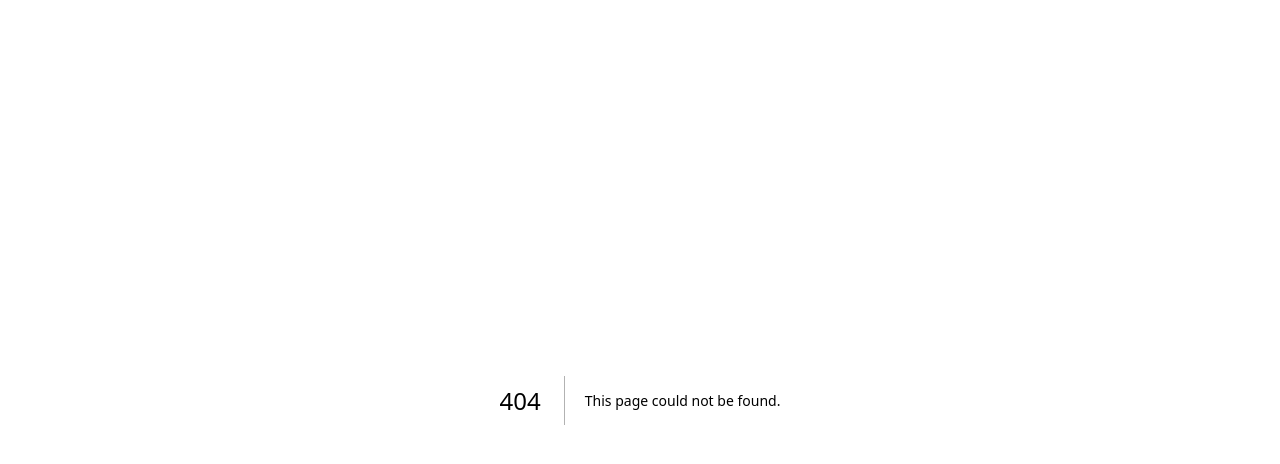
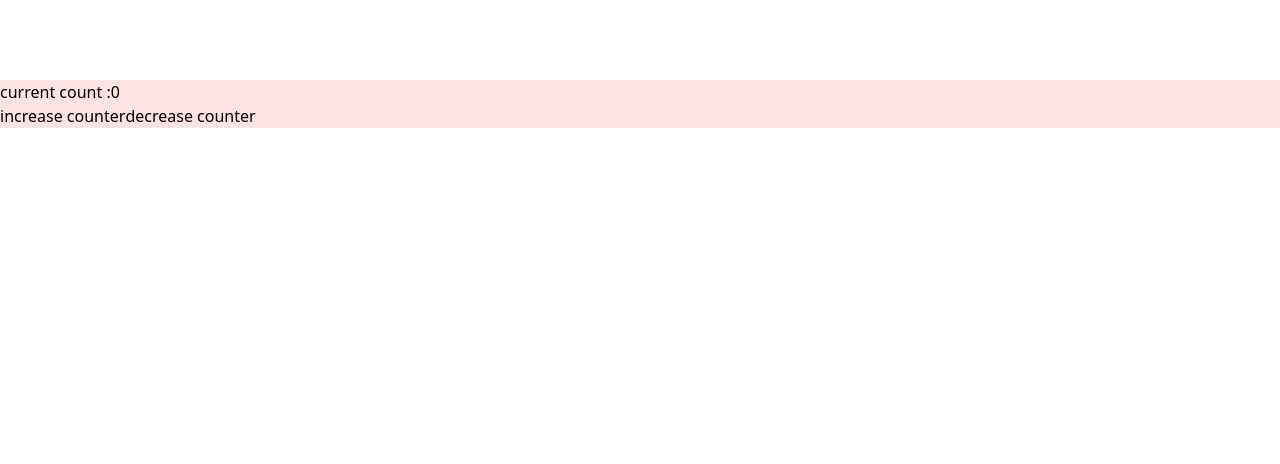
Before and after one commit to raviraj34/Spotit, a Next.js app: page /demo in a window 1280 px wide. Before the commit this address had no page. Shown: the top 464 px of the page. Built offline with nearby package versions, Linux system fonts and the light colour scheme.

Commit message:
demo_features

```diff
--- /dev/null
+++ b/app/components/demo.tsx
@@ -0,0 +1,22 @@
+"use client"
+import { useState } from "react";
+
+export default function DemoFun(){
+
+    const [counter, setcounter]= useState(0);
+
+
+
+    return(
+        <div className="flex ">
+            <div className="w-full h-full bg-red-100 mt-20">
+
+        <p>
+            current count :{counter}
+        </p>
+                <button onClick={()=>setcounter(c=>c+1)}>increase counter</button>
+                <button onClick={()=>setcounter(c=>c-1)}>decrease counter</button>
+            </div>
+        </div>
+    )
+}
--- /dev/null
+++ b/app/demo/page.tsx
@@ -0,0 +1,7 @@
+import DemoFun from "../components/demo";
+
+export default function Traial (){
+    return(
+        <DemoFun />
+    )
+}
```
